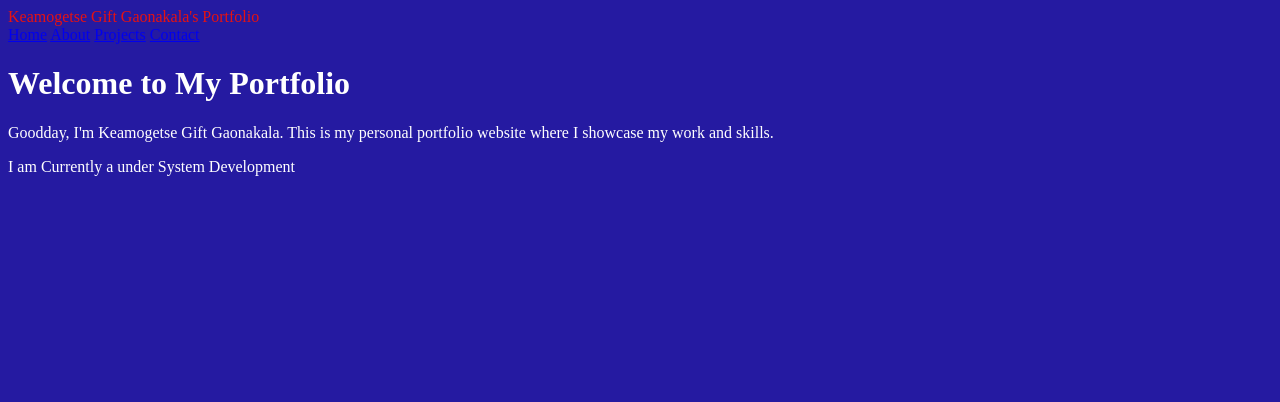
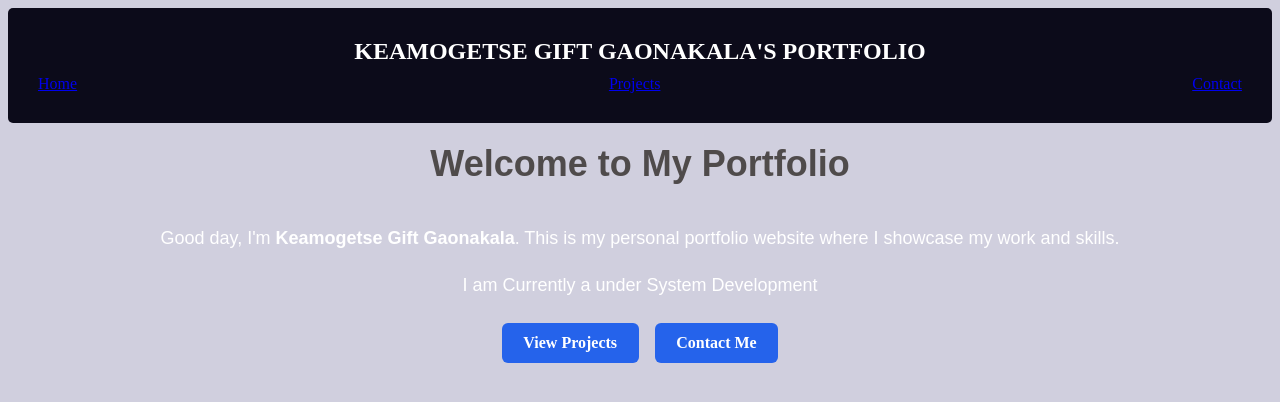
Before and after one commit to keamogetsegaonakala/capstone-site, a plain HTML site: page index.html in a window 1280 px wide. Drawn offline with Linux system fonts and the light colour scheme.

Commit message:
Add shared nav and page skeletons

```diff
--- a/index.html
+++ b/index.html
@@ -12,7 +12,6 @@
    <span class="logo">Keamogetse Gift Gaonakala's Portfolio</span>
    <div class="nav-links">
      <a href="index.html" class="nav-link">Home</a>
-     <a href="about.html" class="nav-link">About</a>
      <a href="projects.html" class="nav-link">Projects</a>
      <a href="contact.html" class="nav-link active">Contact</a>
    </div>
@@ -21,7 +20,13 @@
  <main>
   <h1>Welcome to My Portfolio</h1>
 
-  <p>Goodday, I'm Keamogetse Gift Gaonakala. This is my personal portfolio website where I showcase my work and skills.</p>
+  <p>Good day, I'm <strong>Keamogetse Gift Gaonakala</strong>. This is my personal portfolio website where I showcase my work and skills.</p>
 
   <p>I am Currently a under System Development</p>
+
+  <div class="hero-actions">
+  <a href="projects.html" class="btn">View Projects</a>
+  <a href="contact.html" class="btn">Contact Me</a>
+</div>
+
  </main>
--- a/style.css
+++ b/style.css
@@ -1,9 +1,70 @@
 body {
-  background-color: #251aa1;
+  background-color: #d0cfde;
   color: #ffffff;
 }
 
-.navbar {
-  background-color: #251aa1;
-  color: #e61212;
+nav {
+  background-color: #0c0b1a;
+  color: #ffffff;
+  border-radius: 5px;
+  padding: 30px;
 }
+
+.logo {
+  display: block;
+  width: 100%;
+  font-size: 24px;
+  font-weight: bold;
+  text-transform: uppercase;
+  text-align: center;
+}
+
+.nav-links {
+  display: flex;
+  justify-content: space-between;
+  align-items: center;
+  margin-top: 10px;
+}
+
+/* home page */
+
+h1 {
+  color: rgb(79, 75, 75);
+  background-color: charcoal;
+  text-align: center;
+  padding: 20px;
+  font-family: Arial, sans-serif;
+  font-size: 36px;
+  margin: 0;
+}
+
+p {
+  color: #ffffff;
+  font-family: Arial, sans-serif;
+  font-size: 18px;
+  line-height: 1.5;
+  margin: 20px 0;
+  text-align: center;
+}
+
+.hero-actions {
+  display: flex;
+  justify-content: center;
+  gap: 1rem;
+  margin-top: 1.5rem;
+}
+
+.btn {
+  display: inline-block;
+  padding: 0.7rem 1.35rem;
+  background-color: #2563eb;
+  color: #ffffff;
+  text-decoration: none;
+  font-weight: 600;
+  border-radius: 6px;
+}
+
+.btn:hover,
+.btn:focus-visible {
+  background-color: #1d4ed8;
+}
```
